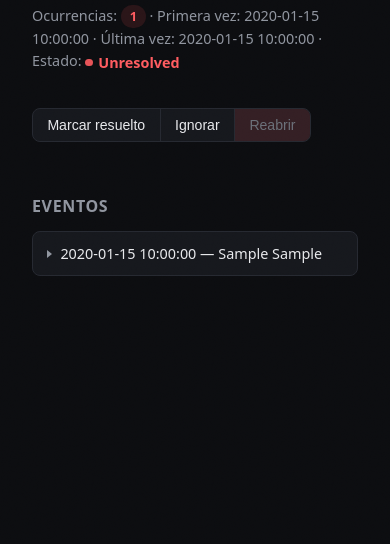
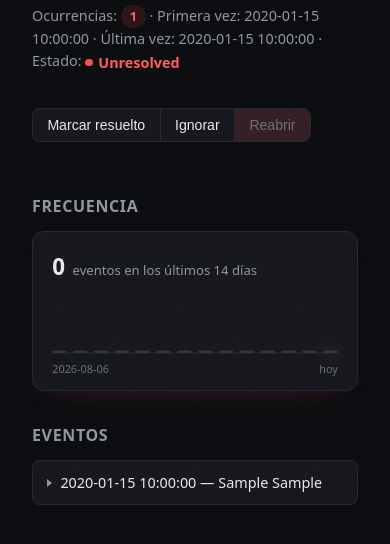
Before and after one commit to davidcepeda1/CodeVar, a FastAPI app: a page that uses codevar-server/app/templates/error_detail.html in a window 390 px wide. Shown: the part 229-773 px from the top of the page. Run offline with FastAPI, Linux system fonts and the light colour scheme; tables that the repository leaves empty hold one stand-in row (values such as "Sample post").

Commit message:
feat: add error frequency chart to error detail page

```diff
--- a/codevar-server/app/main.py
+++ b/codevar-server/app/main.py
@@ -1,4 +1,5 @@
 import secrets
+from datetime import date, timedelta
 from pathlib import Path
 from typing import List
 
@@ -241,17 +242,76 @@ def dashboard_delete_project(
     return RedirectResponse(url="/", status_code=303)
 
 
+CHART_BAR_WIDTH = 12
+CHART_BAR_GAP = 5
+CHART_MAX_BAR_HEIGHT = 40
+CHART_BASELINE_Y = 44
+
+
+def build_frequency_chart_bars(daily_counts: List[dict]) -> List[dict]:
+    max_count = max((d["count"] for d in daily_counts), default=0)
+
+    bars = []
+    for i, day in enumerate(daily_counts):
+        if day["count"] == 0:
+            height = 2
+        else:
+            height = max(4, round((day["count"] / max_count) * CHART_MAX_BAR_HEIGHT))
+
+        bars.append(
+            {
+                "date": day["date"],
+                "count": day["count"],
+                "x": i * (CHART_BAR_WIDTH + CHART_BAR_GAP),
+                "y": CHART_BASELINE_Y - height,
+                "height": height,
+                "is_today": i == len(daily_counts) - 1,
+            }
+        )
+    return bars
+
+
+def get_daily_event_counts(db: Session, error_group: ErrorGroup, days: int = 14) -> List[dict]:
+    start_date = date.today() - timedelta(days=days - 1)
+
+    rows = (
+        db.query(func.date(ErrorEvent.occurred_at).label("day"), func.count(ErrorEvent.id))
+        .filter(ErrorEvent.error_group_id == error_group.id)
+        .filter(func.date(ErrorEvent.occurred_at) >= start_date.isoformat())
+        .group_by("day")
+        .all()
+    )
+    counts_by_day = {str(day): count for day, count in rows}
+
+    return [
+        {
+            "date": (start_date + timedelta(days=i)).isoformat(),
+            "count": counts_by_day.get((start_date + timedelta(days=i)).isoformat(), 0),
+        }
+        for i in range(days)
+    ]
+
+
 @app.get("/dashboard/errors/{error_group_id}")
 def dashboard_error_detail(
     error_group_id: int, request: Request, api_key: str, db: Session = Depends(get_db)
 ):
     project = get_project_by_api_key(db, api_key)
     error_group = get_error_group_or_404(db, project, error_group_id)
+    daily_counts = get_daily_event_counts(db, error_group)
+    chart_bars = build_frequency_chart_bars(daily_counts)
 
     return templates.TemplateResponse(
         request=request,
         name="error_detail.html",
-        context={"error_group": error_group, "api_key": api_key},
+        context={
+            "error_group": error_group,
+            "api_key": api_key,
+            "chart_bars": chart_bars,
+            "chart_total": sum(d["count"] for d in daily_counts),
+            "chart_width": len(chart_bars) * (CHART_BAR_WIDTH + CHART_BAR_GAP) - CHART_BAR_GAP,
+            "chart_height": CHART_BASELINE_Y,
+        },
     )
 
 
--- a/codevar-server/app/static/app.js
+++ b/codevar-server/app/static/app.js
@@ -17,3 +17,23 @@ function codevarCopyStackTrace(button) {
     const pre = button.nextElementSibling;
     codevarCopyText(button, pre.textContent);
 }
+
+function codevarShowChartTooltip(evt, dateStr, count) {
+    const tooltip = document.getElementById("chart-tooltip");
+    if (!tooltip) return;
+
+    const label = count === 1 ? "1 evento" : count + " eventos";
+    tooltip.textContent = dateStr + " — " + label;
+
+    const barRect = evt.target.getBoundingClientRect();
+    const containerRect = tooltip.parentElement.getBoundingClientRect();
+
+    tooltip.style.left = barRect.left - containerRect.left + barRect.width / 2 + "px";
+    tooltip.style.top = barRect.top - containerRect.top + "px";
+    tooltip.classList.add("chart-tooltip-visible");
+}
+
+function codevarHideChartTooltip() {
+    const tooltip = document.getElementById("chart-tooltip");
+    if (tooltip) tooltip.classList.remove("chart-tooltip-visible");
+}
--- a/codevar-server/app/static/style.css
+++ b/codevar-server/app/static/style.css
@@ -866,3 +866,132 @@ code {
     color: var(--muted-dim);
     cursor: not-allowed;
 }
+
+/* frequency chart */
+
+.frequency-chart {
+    background: var(--surface);
+    border: 1px solid var(--border);
+    border-radius: var(--radius-lg);
+    padding: 1.1rem 1.2rem 0.8rem;
+    box-shadow: 0 12px 28px -20px rgba(229, 72, 77, 0.35);
+}
+
+.chart-header {
+    margin-bottom: 0.9rem;
+}
+
+.chart-stat {
+    display: flex;
+    align-items: baseline;
+    gap: 0.5rem;
+    flex-wrap: wrap;
+}
+
+.chart-stat-value {
+    font-size: 1.7rem;
+    font-weight: 700;
+    letter-spacing: -0.02em;
+    font-variant-numeric: tabular-nums;
+    color: var(--text);
+}
+
+.chart-stat-label {
+    font-size: 0.82rem;
+    color: var(--muted);
+}
+
+.chart-svg-wrap {
+    position: relative;
+    width: 100%;
+}
+
+.chart-svg {
+    width: 100%;
+    height: 100%;
+    display: block;
+    overflow: visible;
+}
+
+.chart-baseline {
+    stroke: var(--border);
+    stroke-width: 1;
+}
+
+.chart-gradient-start {
+    stop-color: var(--accent-strong);
+}
+
+.chart-gradient-end {
+    stop-color: var(--accent);
+}
+
+.chart-bar {
+    fill: url(#chart-bar-fill);
+    filter: drop-shadow(0 2px 4px rgba(229, 72, 77, 0.3));
+    transition: opacity 150ms var(--ease), filter 150ms var(--ease);
+    cursor: default;
+}
+
+.chart-bar:hover {
+    opacity: 0.85;
+}
+
+.chart-bar-empty {
+    fill: var(--border-strong);
+    filter: none;
+}
+
+.chart-bar-today {
+    filter: drop-shadow(0 0 6px rgba(255, 92, 96, 0.55));
+}
+
+.chart-labels {
+    display: flex;
+    justify-content: space-between;
+    margin-top: 0.5rem;
+    font-size: 0.72rem;
+    color: var(--muted-dim);
+    font-variant-numeric: tabular-nums;
+}
+
+.chart-tooltip {
+    position: absolute;
+    transform: translate(-50%, calc(-100% - 10px));
+    background: var(--surface-raised);
+    border: 1px solid var(--border-strong);
+    border-radius: var(--radius-sm);
+    padding: 0.3rem 0.55rem;
+    font-size: 0.76rem;
+    color: var(--text);
+    white-space: nowrap;
+    pointer-events: none;
+    opacity: 0;
+    transition: opacity 120ms var(--ease);
+    box-shadow: var(--shadow);
+    z-index: 5;
+}
+
+.chart-tooltip::after {
+    content: "";
+    position: absolute;
+    left: 50%;
+    top: 100%;
+    transform: translateX(-50%);
+    border: 4px solid transparent;
+    border-top-color: var(--border-strong);
+}
+
+.chart-tooltip-visible {
+    opacity: 1;
+}
+
+@media (max-width: 480px) {
+    .chart-stat-value {
+        font-size: 1.4rem;
+    }
+
+    .chart-labels {
+        font-size: 0.68rem;
+    }
+}
--- a/codevar-server/app/templates/error_detail.html
+++ b/codevar-server/app/templates/error_detail.html
@@ -30,6 +30,52 @@
     </button>
 </form>
 
+<h3>Frecuencia</h3>
+<div class="frequency-chart">
+    {% if chart_bars %}
+    <div class="chart-header">
+        <div class="chart-stat">
+            <span class="chart-stat-value">{{ chart_total }}</span>
+            <span class="chart-stat-label">evento{{ "s" if chart_total != 1 else "" }} en los últimos 14 días</span>
+        </div>
+    </div>
+    <div class="chart-svg-wrap" style="aspect-ratio: {{ chart_width }} / {{ chart_height }};">
+        <svg
+            viewBox="0 0 {{ chart_width }} {{ chart_height }}"
+            class="chart-svg"
+            role="img"
+            aria-label="Eventos por día de este error en los últimos 14 días"
+            preserveAspectRatio="xMidYMax meet"
+        >
+            <defs>
+                <linearGradient id="chart-bar-fill" x1="0" y1="0" x2="0" y2="1">
+                    <stop offset="0%" class="chart-gradient-start" />
+                    <stop offset="100%" class="chart-gradient-end" />
+                </linearGradient>
+            </defs>
+            <line x1="0" y1="{{ chart_height }}" x2="{{ chart_width }}" y2="{{ chart_height }}" class="chart-baseline" />
+            {% for bar in chart_bars %}
+            <rect
+                x="{{ bar.x }}"
+                y="{{ bar.y }}"
+                width="12"
+                height="{{ bar.height }}"
+                rx="3"
+                class="chart-bar {% if bar.count == 0 %}chart-bar-empty{% endif %} {% if bar.is_today %}chart-bar-today{% endif %}"
+                onmouseenter="codevarShowChartTooltip(event, '{{ bar.date }}', {{ bar.count }})"
+                onmouseleave="codevarHideChartTooltip()"
+            ></rect>
+            {% endfor %}
+        </svg>
+        <div id="chart-tooltip" class="chart-tooltip" role="tooltip"></div>
+    </div>
+    <div class="chart-labels">
+        <span>{{ chart_bars[0].date }}</span>
+        <span>hoy</span>
+    </div>
+    {% endif %}
+</div>
+
 <h3>Eventos</h3>
 {% for event in error_group.events %}
 <details class="event">
```
Also changed, not shown: 1 other file.
